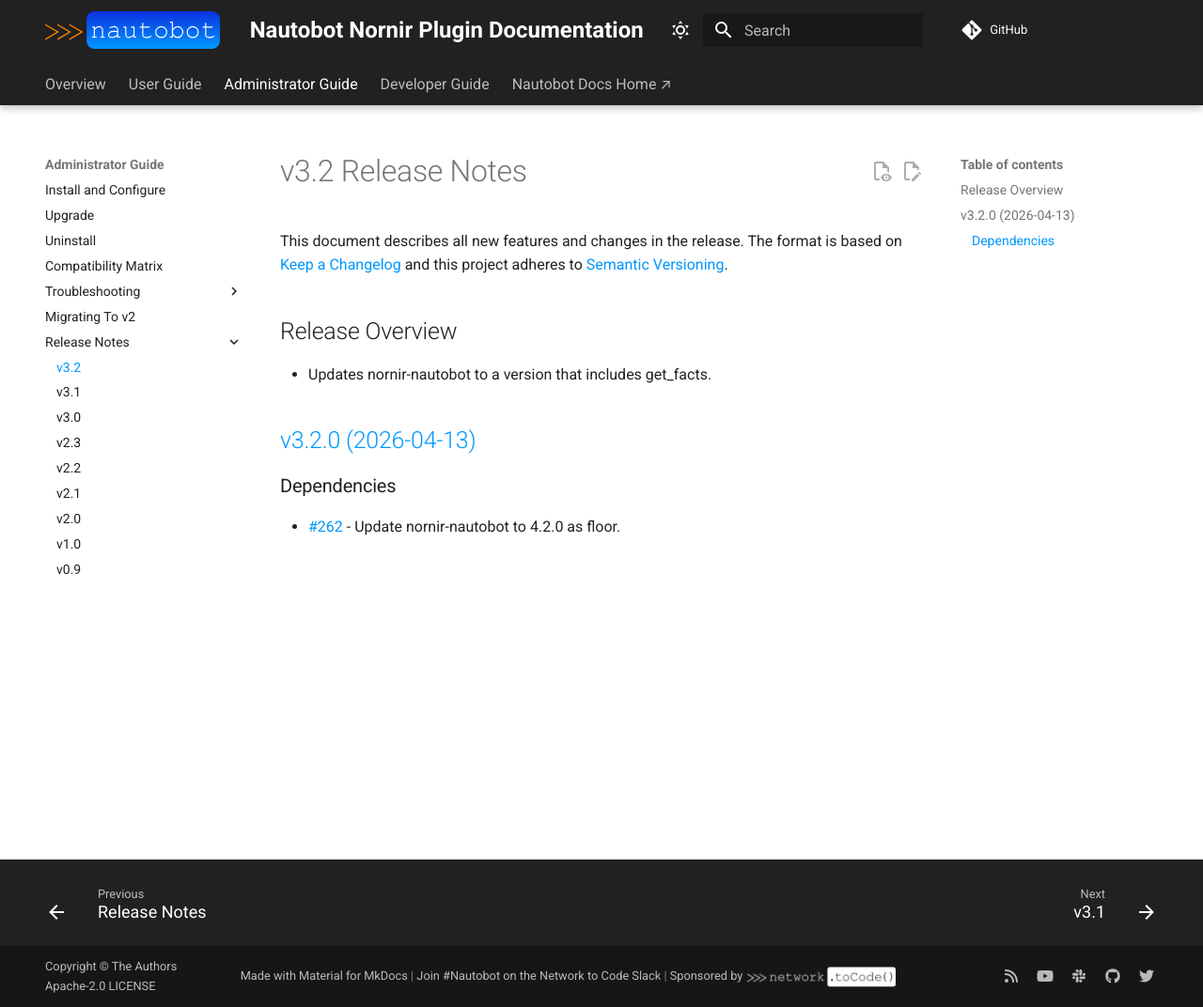
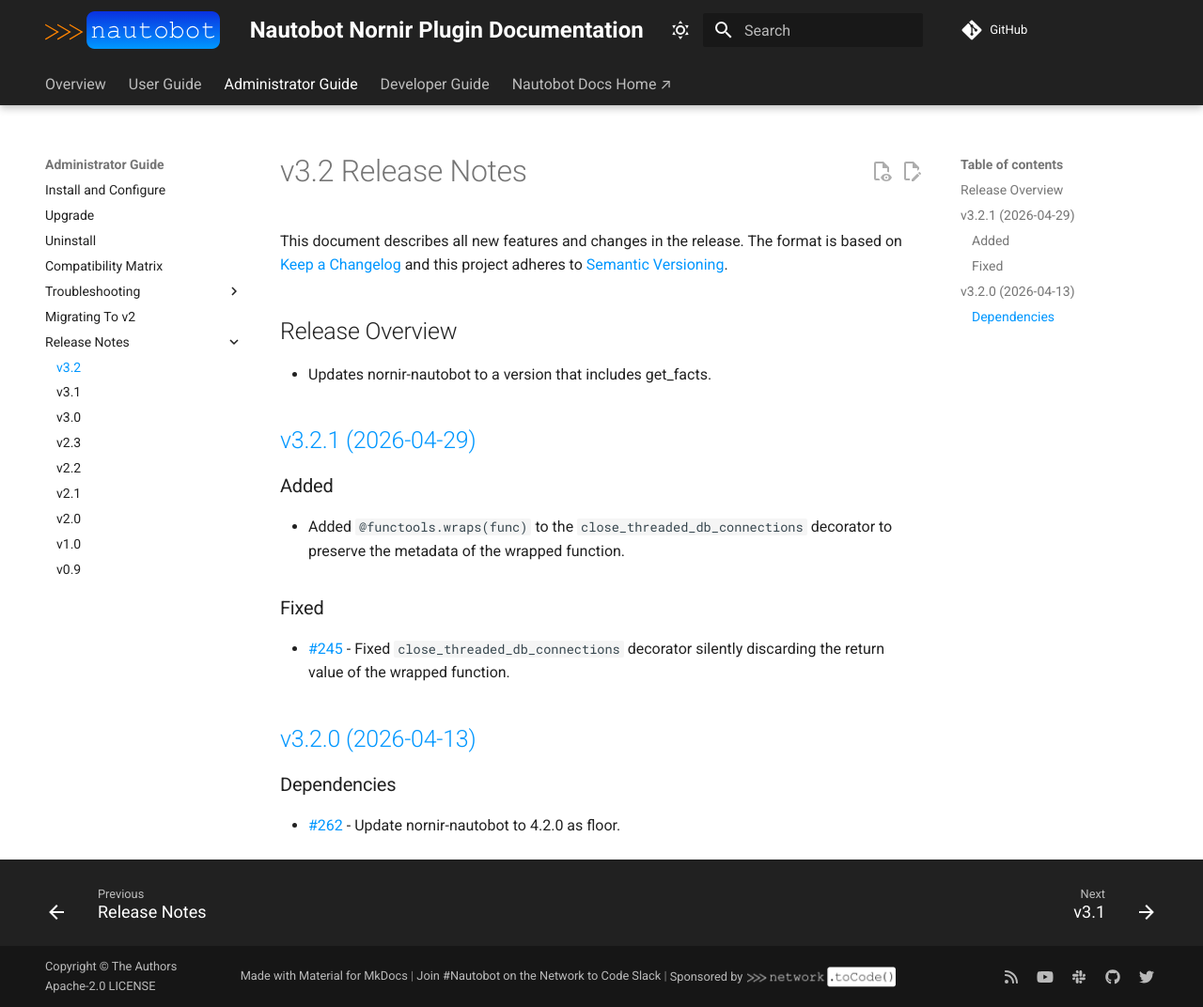
Before and after one commit to nautobot/nautobot-app-nornir, an MkDocs documentation site: the page built from docs/admin/release_notes/version_3.2.md, in a window 1280 px wide and 1072 px high. Shown: the whole window at 94% size. Built offline with MkDocs 1.6.1 and Material for MkDocs 9.7.7, drawn with Linux system fonts in a browser that asks for light colours; comment, search, counter and statistics services are not loaded.

Commit message:
prepare release v3.2.1

```diff
--- a/docs/admin/release_notes/version_3.2.md
+++ b/docs/admin/release_notes/version_3.2.md
@@ -8,6 +8,16 @@
 
 <!-- towncrier release notes start -->
 
+## [v3.2.1 (2026-04-29)](https://github.com/nautobot/nautobot-app-nornir/releases/tag/v3.2.1)
+
+### Added
+
+- Added `@functools.wraps(func)` to the `close_threaded_db_connections` decorator to preserve the metadata of the wrapped function.
+
+### Fixed
+
+- [#245](https://github.com/nautobot/nautobot-app-nornir/issues/245) - Fixed `close_threaded_db_connections` decorator silently discarding the return value of the wrapped function.
+
 ## [v3.2.0 (2026-04-13)](https://github.com/nautobot/nautobot-app-nornir/releases/tag/v3.2.0)
 
 ### Dependencies
--- a/pyproject.toml
+++ b/pyproject.toml
@@ -1,6 +1,6 @@
 [tool.poetry]
 name = "nautobot-plugin-nornir"
-version = "3.2.1a0"
+version = "3.2.1"
 description = "Nautobot App that provides a shim layer to simplify using Nornir within other Nautobot Apps and Nautobot Jobs"
 authors = ["Network to Code, LLC <info@networktocode.com>"]
 license = "Apache-2.0"
```
Also changed, not shown: 3 other files.
